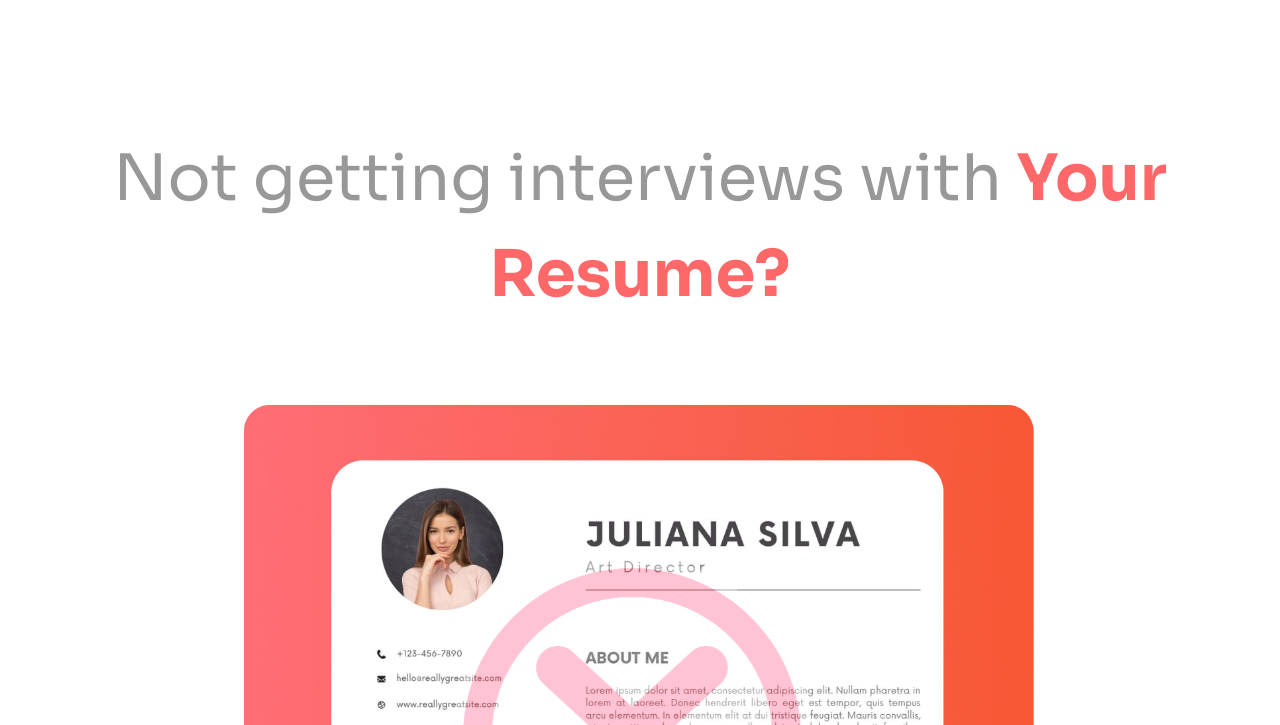
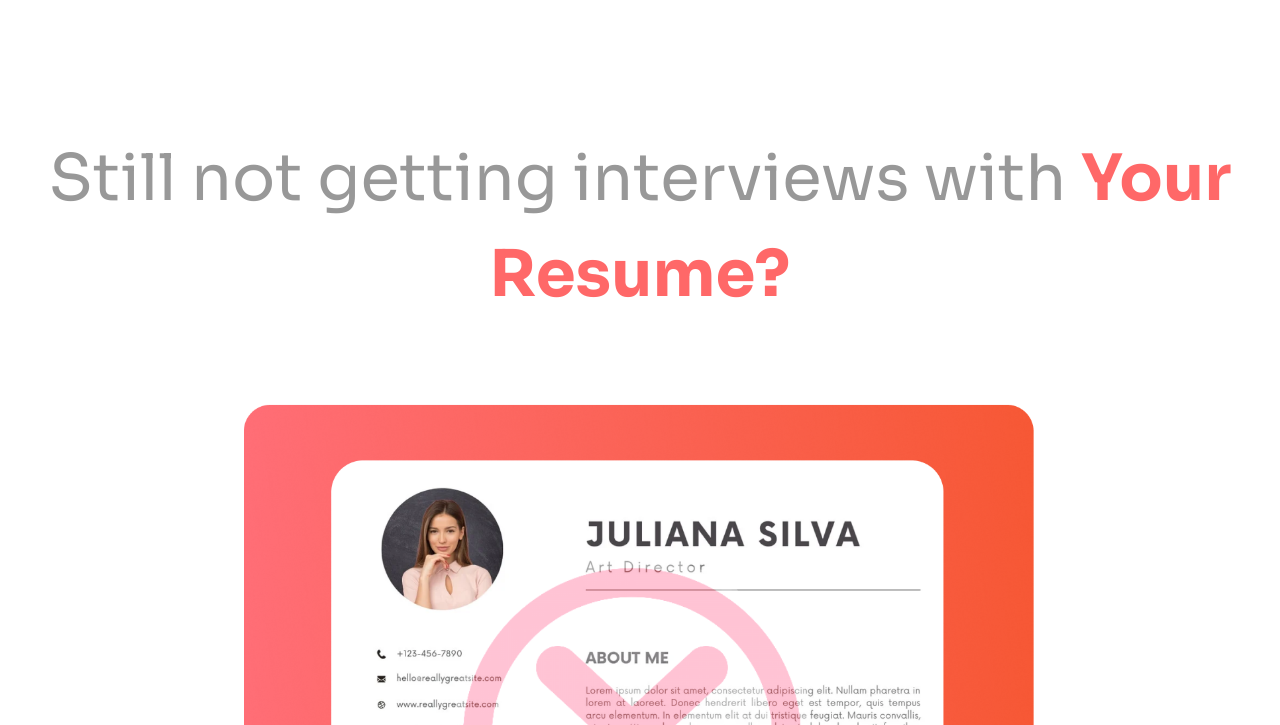
Before and after one commit to Tibin241/Job-Social-Resume, a plain HTML site: page index.html in a window 1280 px wide. Shown: the part 75-800 px from the top of the page. Drawn offline with Linux system fonts and the light colour scheme.

Commit message:
Add files via upload

```diff
--- a/index.html
+++ b/index.html
@@ -20,7 +20,7 @@
         <section class="job-heroes-section">
             <div class="job-heroes-container">
                 <div class="job-heroes-content">
-                    <h2 class="job-heroes-title">Not getting interviews with <span class="job-heroes-emphasis">Your Resume?</span></h2>
+                    <h2 class="job-heroes-title">Still not getting interviews with <span class="job-heroes-emphasis">Your Resume?</span></h2>
                 </div>
                 <img src="image/cover.png" alt="Job Heroes" class="job-heroes-image">
             </div>
```
